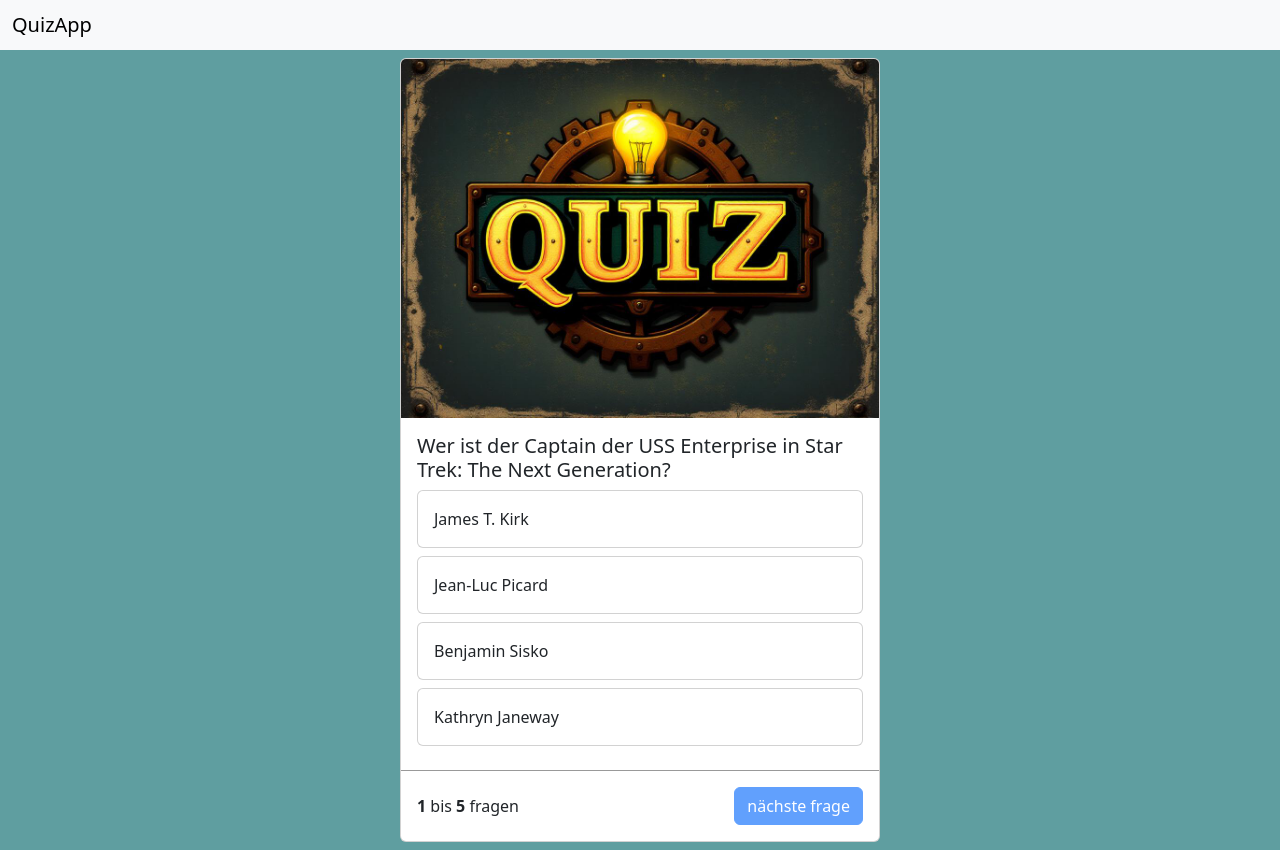
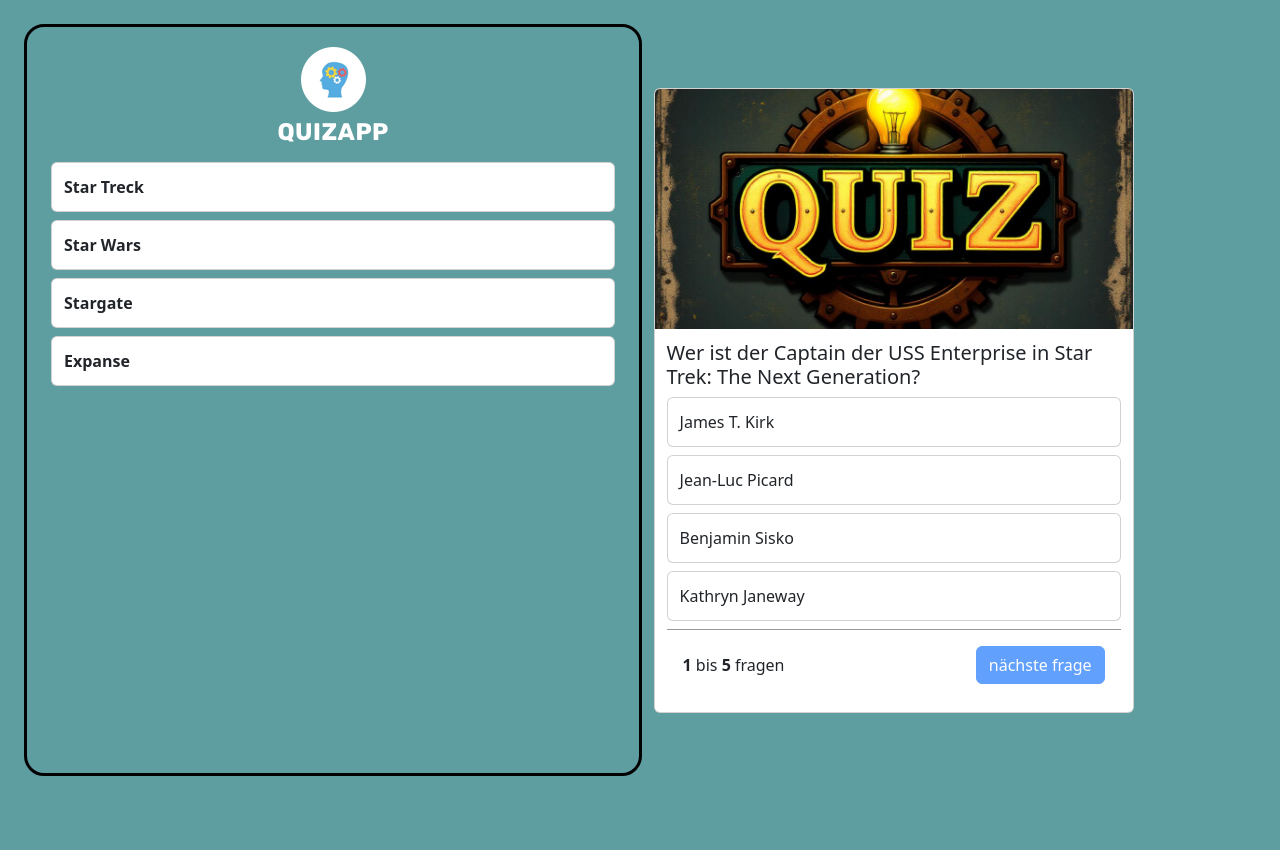
Before and after one commit to AlexEppDEV/QuizApp, a website: page index.html in a window 1280 px wide. After the commit the page ends 800 px from the top, so only its background shows below. Drawn offline with nearby package versions, Linux system fonts and the light colour scheme.

Commit message:
feat: created neu navbar for category in html

```diff
--- a/index.html
+++ b/index.html
@@ -12,18 +12,54 @@
     <script src="https://cdn.jsdelivr.net/npm/bootstrap@5.3.8/dist/js/bootstrap.bundle.min.js" integrity="sha384-FKyoEForCGlyvwx9Hj09JcYn3nv7wiPVlz7YYwJrWVcXK/BmnVDxM+D2scQbITxI" crossorigin="anonymous"></script>
 </head>
 <body onload="init()">
-    <!-- <section class="app"> -->
+    <section class="app">
+        <div class="category-bar">
+            <nav class="navbar ">
+                <div class="container-fluid dpf-center">
+                    <img src="./assets/icon/logo.png" alt="">
+                    <!-- <span class="navbar-brand mb-0 h1">QuizApp</span> -->
+                </div>
+            </nav>
+            <div class="card-body" id="category_body">
+                    <div class="card mb-2">
+                        <div class="card-body answers-question-card" id="category_0" onclick="category('category-0')">
+                            <b>Star Treck</b>
+                        </div>
+                    </div>
+
+                    <div class="card mb-2">
+                        <div class="card-body answers-question-card" id="category_1"  onclick="category('category-1')">
+                            <b>Star Wars</b>
+                        </div>
+                    </div>
+
+                    <div class="card mb-2">
+                        <div class="card-body answers-question-card" id="category_2"  onclick="category('category-2')">
+                            <b>Stargate</b>
+                        </div>
+                    </div>
+
+                    <div class="card mb-2">
+                        <div class="card-body answers-question-card" id="category_3" onclick="category('category-3')">
+                            <b>Expanse</b>
+                        </div>
+                    </div>
+                </div>
+
+        </div>
         <!-- As a heading -->
-        <nav class="navbar bg-body-tertiary">
-            <div class="container-fluid">
-                <span class="navbar-brand mb-0 h1">QuizApp</span>
-            </div>
-        </nav>
+
 
         <main class="container">
             <div class="card quiz-card" >
                 <img src="./assets/img/main-logo.jpg" class="card-img-top" alt="...">
-                <div class="card-body">
+
+                <div class="card-body" id="endScreen" style="display: none;">
+                    Quiz Ende
+
+                </div>
+
+                <div class="card-body" id="questionBody">
                     <h5 class="card-title" id="answersQuestionID">Fragen</h5>
 
                     <div class="card mb-2">
@@ -50,19 +86,20 @@
                         </div>
                     </div>
                     <!-- <a href="#" class="btn btn-primary">Go somewhere</a> -->
-                </div>
-                <div class="quiz-footer">
+                      <div class="quiz-footer">
                     <span>
                         <b id="quest-number"></b> bis <b id="quest-max-number"></b> fragen
                     </span>
 
                     <button type="button" id="next-answers" disabled class="btn btn-primary" onclick="nextQuestion()">nächste frage</button>
+                    </div>
                 </div>
+
             </div>
 
         </main>
 
-    <!-- </section> -->
+    </section>
 
 </body>
 <script src="./script.js"></script>
--- a/script.js
+++ b/script.js
@@ -11,9 +11,12 @@ function loadQuest() {
     let answersQuest = " ";
 
     if (startQuestion >= questions.length) {
-        console.log('ende')
-        startQuestion = 0;
-        init();
+        document.getElementById('endScreen').style = '';
+        document.getElementById('questionBody').style = 'display: none;';
+
+        // console.log('ende')
+        // startQuestion = 0;
+        // init();
     }
     else {
         let answersQuestion = questions[startQuestion].question;
--- a/style.css
+++ b/style.css
@@ -1,31 +1,49 @@
 body {
+    margin: 0 !important;
+    background-color: cadetblue !important;
+    height: 100vh;
     width: 100vw;
-    height: 100vh;
-    background-color: cadetblue !important;
 
 }
 
 .app {
+    width: 100%;
    height: 100%;
+   padding: 24px;
+   box-sizing: border-box;
+   display: flex;
+   justify-content: center;
+   align-items: center;
+
+
+}
+
+
+.category-bar {
+     width: 100%;
+   height: 100%;
+   padding: 12px;
+   box-sizing: border-box;
+   border: 3px solid black;
+   border-radius: 20px;
 
 
 }
 .container {
-    height: 100%;
+    padding: 12px;
+    margin: 0 !important;
     background-color: cadetblue;
     display: flex;
-    justify-content: center;
+    justify-content: flex-start;
     align-items: center;
 
 }
 .card {
-    /* width: 30rem !important; */
     height: 100%;
 }
 
 .quiz-card {
     width: 30rem !important;
-    /* height: 100%!important;; */
 }
 
 .quiz-footer {
@@ -36,13 +54,21 @@ body {
     align-items: center;
 }
 
+.card-img-top {
+    height: 30vh !important;
+  object-fit: cover;
+}
 
 .answers-question-card:hover {
     cursor: pointer;
     background-color: rgba(0,0,0,0.3);
 
 }
-
+.card-body {
+    /* height: 50vh; */
+    flex: 1 1 auto;
+    padding: 12px !important;
+}
 
 .correct {
     background-color: green;
@@ -53,3 +79,12 @@ body {
     background-color: red;
 
 }
+
+/* uni css */
+
+.dpf-center {
+    display: flex !important;
+    justify-content: center !important;
+    align-items: center !important;
+
+}
```
